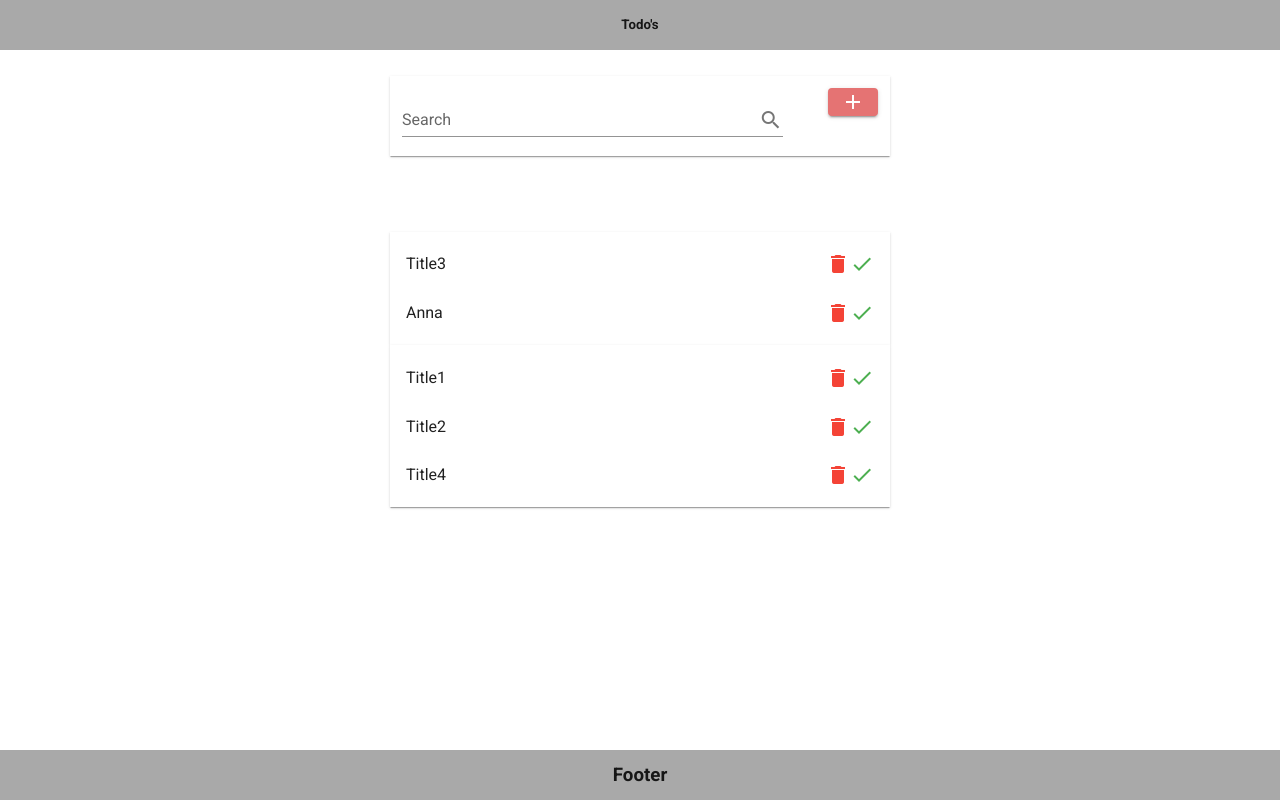
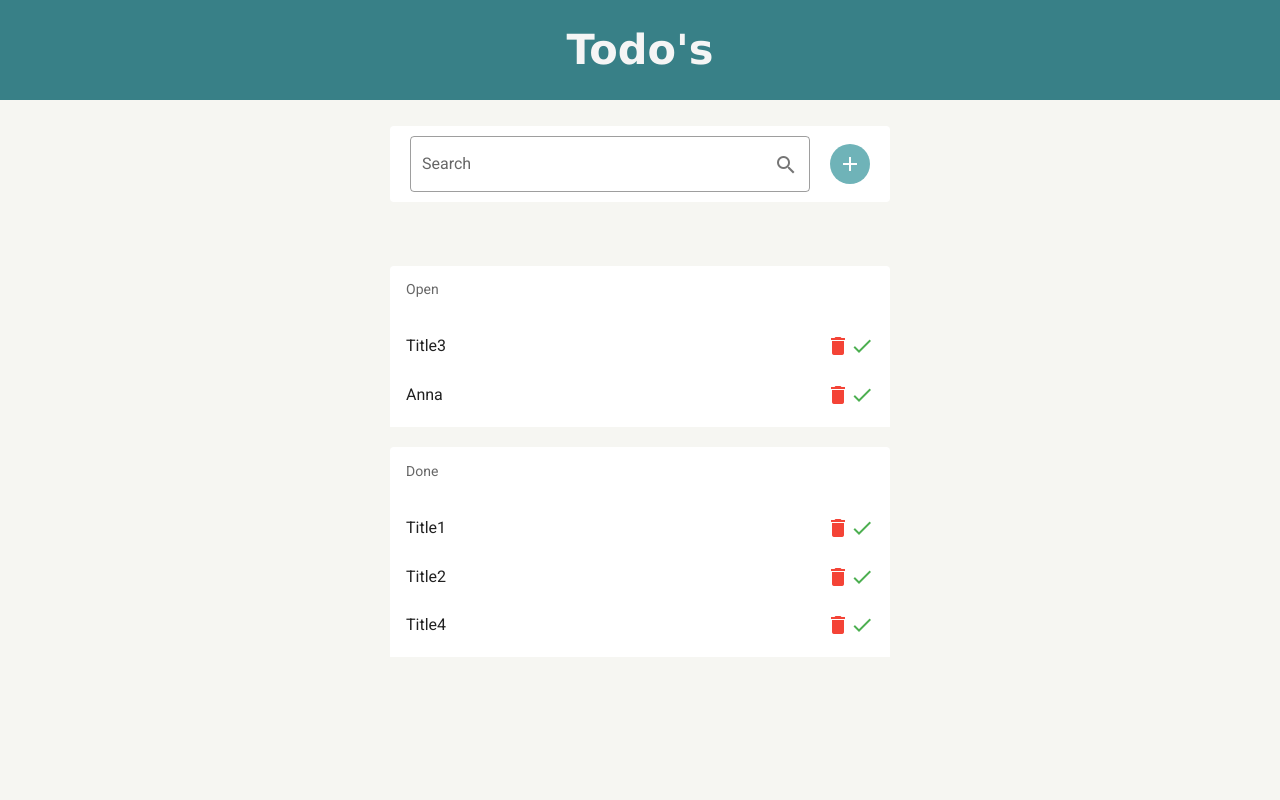
Before and after one commit to bananna96/todo-list, a Vue app: page / in a window 1280 px wide. Built offline with nearby package versions, Linux system fonts and the light colour scheme.

Commit message:
[master] styling

```diff
--- a/src/App.vue
+++ b/src/App.vue
@@ -1,7 +1,5 @@
 <template>
-
- <v-app>
-
+	<v-app :style="{ background: $vuetify.theme.themes.light.background }">
 		<!--   <v-app-bar app color="primary" dark>
       <div class="d-flex align-center">
         <v-img
@@ -43,9 +41,9 @@
 </template>
 
 <script>
-import Home from "./views/Home.vue"
+import Home from './views/Home.vue';
 export default {
-  name: "App",
+	name: 'App',
 
 	components: {
 		Home,
--- a/src/components/TheAddItemDrawer.vue
+++ b/src/components/TheAddItemDrawer.vue
@@ -3,33 +3,42 @@
 		<v-dialog v-model="dialog" width="500">
 			<template v-slot:activator="{ on, attrs }">
 				<v-btn
-					color="red lighten-2"
+					color="#6fb3b8"
 					dark
 					v-bind="attrs"
 					v-on="on"
 					small
+					depressed
+					fab
 				>
 					<v-icon>mdi-plus</v-icon>
 				</v-btn>
 			</template>
 
 			<v-card>
-				<v-card-title class="text-h5 grey lighten-2">
+				<v-card-title class="text-h5 drawer-header">
 					Add Todo
 				</v-card-title>
+				<div>
 					<v-text-field
+						class="text-input"
 						label="Title"
-					hide-details="auto"
+						hide-details
 						v-model="title"
+						outlined
 					></v-text-field>
 					<v-textarea
+						class="text-input"
 						clearable
 						label="Two rows"
-					rows="5"
+						rows="3"
 						row-height="20"
 						no-resize
 						v-model="description"
+						hide-details
+						outlined
 					></v-textarea>
+				</div>
 				<v-card-actions>
 					<v-spacer></v-spacer>
 					<v-btn color="primary" text @click="addItem()">
@@ -63,4 +72,13 @@ export default {
 };
 </script>
 
-<style scoped></style>
+<style scoped>
+.drawer-header {
+	background-color: #388087;
+	color: white;
+}
+
+.text-input {
+	margin: 10px 20px 0px 20px !important;
+}
+</style>
--- a/src/components/TheFooter.vue
+++ /dev/null
@@ -1,22 +0,0 @@
-<template>
-  <footer>
-    <h3>Footer</h3>
-  </footer>
-</template>
-
-<style>
-footer {
-  background-color: darkgray;
-  margin: 0;
-  height: 50px;
-  display: flex;
-  justify-content: center;
-  align-items: center;
-  position: fixed;
-  bottom: 0;
-  width: 100%;
-}
-h5 {
-  margin: 0;
-}
-</style>
--- a/src/components/TheHeader.vue
+++ b/src/components/TheHeader.vue
@@ -6,9 +6,13 @@
 
 <style>
 header {
-	background-color: darkgray;
+	background-color: #388087;
+	color: whitesmoke;
+	font-size: 50px;
+	font-family: 'Lucida Sans', 'Lucida Sans Regular', 'Lucida Grande',
+		'Lucida Sans Unicode', Geneva, Verdana, sans-serif;
 	margin: 0;
-	height: 50px;
+	height: 100px;
 	display: flex;
 	justify-content: center;
 	align-items: center;
--- a/src/components/TheList.vue
+++ b/src/components/TheList.vue
@@ -1,6 +1,7 @@
 <template>
-	<div class="container">
-		<v-sheet color="white" elevation="1" width="500px">
+	<div class="list-wrapper">
+		<v-sheet width="500px" class="sheet" rounded>
+			<v-subheader>Open</v-subheader>
 			<v-list>
 				<v-list-item-group>
 					<ListItem
@@ -11,7 +12,8 @@
 				</v-list-item-group>
 			</v-list>
 		</v-sheet>
-		<v-sheet color="white" elevation="1" width="500px">
+		<v-sheet width="500px" class="sheet" rounded>
+			<v-subheader>Done</v-subheader>
 			<v-list>
 				<v-list-item-group>
 					<ListItem
@@ -50,9 +52,13 @@ export default {
 </script>
 
 <style scoped>
-.container {
+.list-wrapper {
 	display: flex;
 	flex-direction: column;
-	align-items: center;
+	justify-items: space-between;
+}
+
+.sheet {
+	margin-bottom: 20px;
 }
 </style>
--- a/src/components/TheListHeader.vue
+++ b/src/components/TheListHeader.vue
@@ -1,6 +1,6 @@
 <template>
-	<v-sheet color="white" elevation="1" height="80px" width="500px">
-		<div class="container">
+	<v-sheet rounded width="500px">
+		<div class="listheader-wrapper">
 			<TheSearchbar class="searchbar" />
 			<TheAddItemDrawer class="drawer" />
 		</div>
@@ -20,9 +20,11 @@ export default {
 </script>
 
 <style scoped>
-.container {
+.listheader-wrapper {
 	display: flex;
-	justify-content: space-between;
+	align-items: center;
+	justify-content: space-evenly;
+	padding: 10px 0px;
 }
 .searchbar {
 	width: 80%;
--- a/src/components/TheSearchbar.vue
+++ b/src/components/TheSearchbar.vue
@@ -7,6 +7,9 @@
 			single-line
 			v-model="searchValue"
 			@input="filterItems(searchValue)"
+			clearable
+			outlined
+			hide-details
 		></v-text-field>
 	</div>
 </template>
@@ -24,14 +27,21 @@ export default {
 	},
 	methods: {
 		filterItems(value) {
+			if (value) {
 				this.filteredTodos = this.listItemsAll.filter(item => {
 					return item.title
 						.toUpperCase()
 						.includes(value.toUpperCase());
 				});
 				console.log(this.filteredTodos.length);
+
 				todosEndpoint.setTodos(this.filteredTodos);
+			} else {
+				todosEndpoint.setTodos(this.listItemsAll);
+			}
 		},
 	},
 };
 </script>
+
+<style scoped></style>
--- a/src/plugins/vuetify.js
+++ b/src/plugins/vuetify.js
@@ -7,4 +7,19 @@ export default new Vuetify({
 	icons: {
 		iconfont: 'mdi', // default - only for display purposes
 	},
+	theme: {
+		themes: {
+			light: {
+				primary: '#6fb3b8', // pastell türkis
+				secondary: '#388087', // pfau
+				accent: '#badfe7', // baby blue
+				error: '#FF5252',
+				info: '#2196F3',
+				success: '#4CAF50',
+				warning: '#FFC107',
+				background: '#f6f6f2', // sand
+				anchor: '#8c9eff',
+			},
+		},
+	},
 });
--- a/src/views/Home.vue
+++ b/src/views/Home.vue
@@ -2,7 +2,6 @@
 	<div>
 		<section id="home">
 			<TheHeader />
-			<TheFooter />
 		</section>
 
 		<div class="sheet-wrapper">
@@ -14,14 +13,12 @@
 
 <script>
 import TheHeader from '../components/TheHeader.vue';
-import TheFooter from '../components/TheFooter.vue';
 import TheListHeader from '../components/TheListHeader.vue';
 import TheList from '../components/TheList.vue';
 
 export default {
 	components: {
 		TheHeader,
-		TheFooter,
 		TheListHeader,
 		TheList,
 	},
```
Lines whose indentation alone changed are shown as unchanged.
